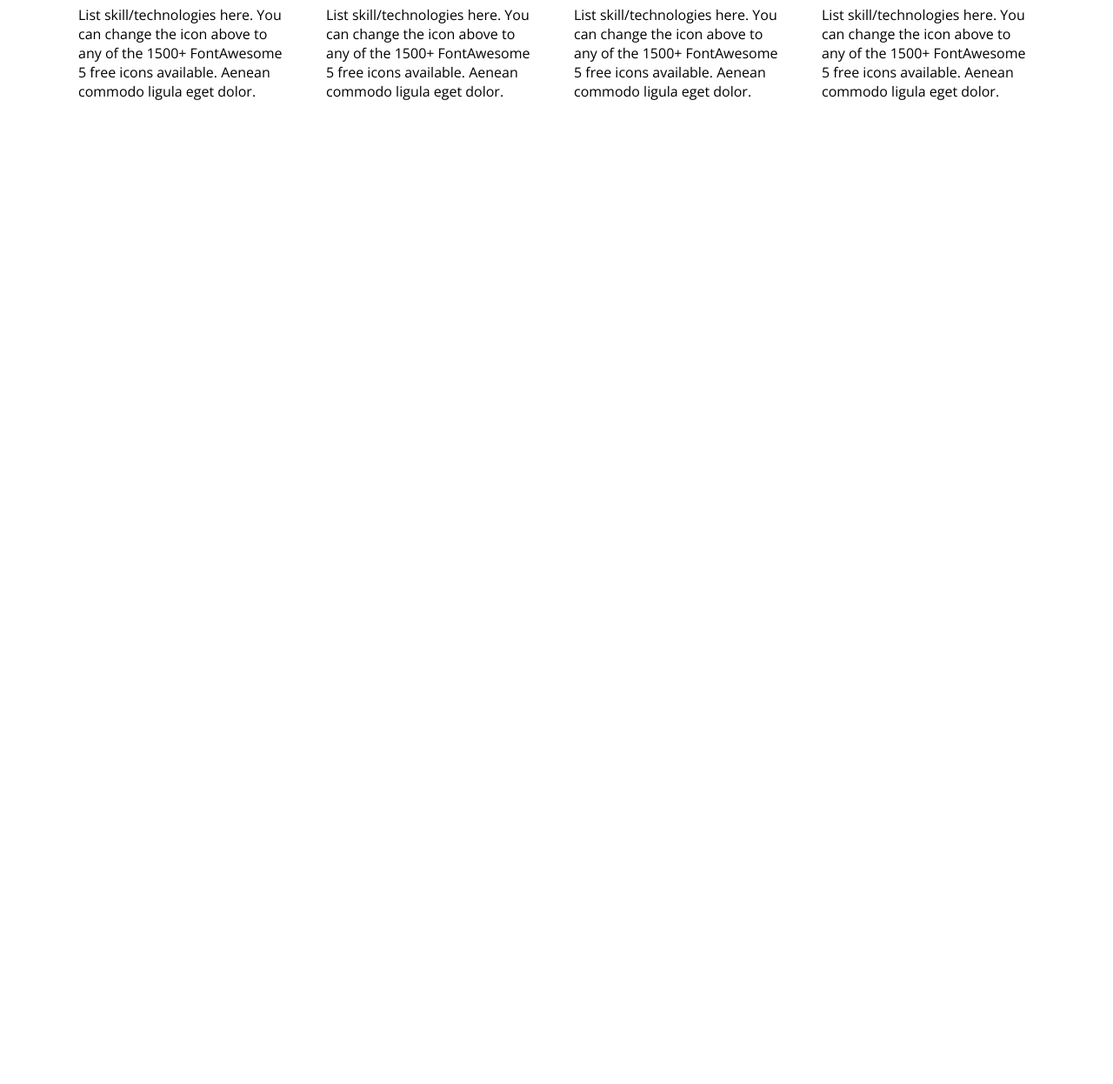
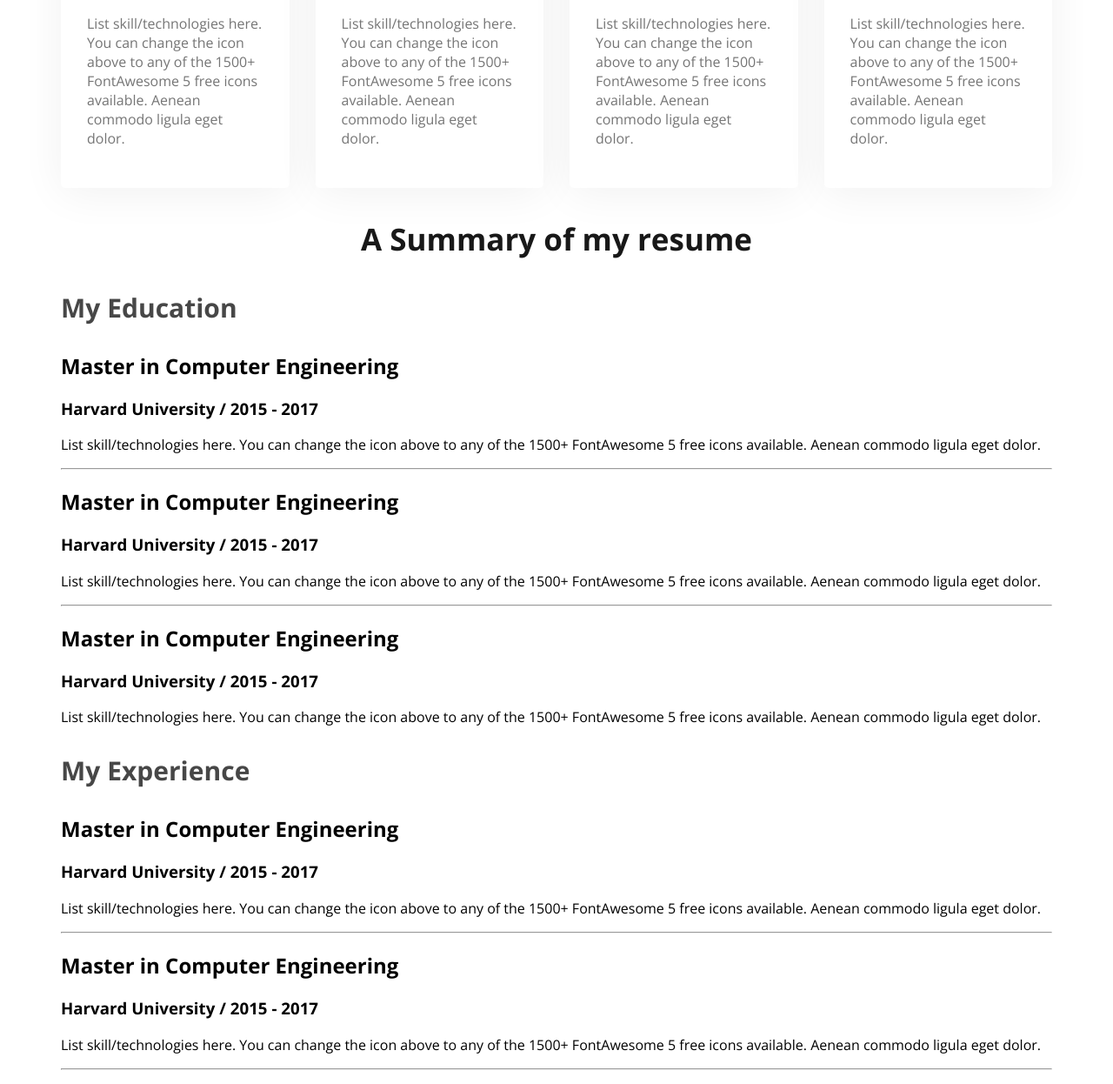
Before and after one commit to Nazmul1211/webdeveloper-portpolio, a plain HTML site: page index.html in a window 1280 px wide. Shown: the part 1844-3090 px from the top of the page at 87% size. Before the commit the page ends 2126 px from the top, so only its background shows below. Drawn offline with nearby package versions, Linux system fonts and the light colour scheme.

Commit message:
resume section added

```diff
--- a/index.html
+++ b/index.html
@@ -86,6 +86,70 @@
                 </div>
             </div>
         </section>
+        <!-- resume section -->
+        <div class="resume">
+            <h3>A Summary of my resume</h3>
+            <div class="resume-container">
+                <div class="resume-column">
+                    <h3 class="resume-column-title">My Education</h3>
+                    <div class="resume-item">
+                        <h2 class="resume-item-title">Master in Computer Engineering
+                        </h2>
+                        <h3 class="resume-item-institute">Harvard University / 2015 - 2017</h3>
+                        <p class="resume-item-description">List skill/technologies here. You can change the icon above
+                            to any of the 1500+ FontAwesome 5 free icons available. Aenean commodo ligula eget dolor.</p>
+                        </div>
+                    </div>
+                    <hr>
+                    <div class="resume-item">
+                        <h2 class="resume-item-title">Master in Computer Engineering
+                        </h2>
+                        <h3 class="resume-item-institute">Harvard University / 2015 - 2017</h3>
+                        <p class="resume-item-description">List skill/technologies here. You can change the icon above
+                            to any of the 1500+ FontAwesome 5 free icons available. Aenean commodo ligula eget dolor.</p>
+                        </div>
+                    </div>
+                    <hr>
+                    <div class="resume-item">
+                        <h2 class="resume-item-title">Master in Computer Engineering
+                        </h2>
+                        <h3 class="resume-item-institute">Harvard University / 2015 - 2017</h3>
+                        <p class="resume-item-description">List skill/technologies here. You can change the icon above
+                            to any of the 1500+ FontAwesome 5 free icons available. Aenean commodo ligula eget dolor.</p>
+                        </div>
+                    </div>
+                </div>
+                <div class="resume-column">
+                    <h3 class="resume-column-title">My Experience</h3>
+                    <div class="resume-item">
+                        <h2 class="resume-item-title">Master in Computer Engineering
+                        </h2>
+                        <h3 class="resume-item-institute">Harvard University / 2015 - 2017</h3>
+                        <p class="resume-item-description">List skill/technologies here. You can change the icon above
+                            to any of the 1500+ FontAwesome 5 free icons available. Aenean commodo ligula eget dolor.</p>
+                        </div>
+                    </div>
+                    <hr>
+                    <div class="resume-item">
+                        <h2 class="resume-item-title">Master in Computer Engineering
+                        </h2>
+                        <h3 class="resume-item-institute">Harvard University / 2015 - 2017</h3>
+                        <p class="resume-item-description">List skill/technologies here. You can change the icon above
+                            to any of the 1500+ FontAwesome 5 free icons available. Aenean commodo ligula eget dolor.</p>
+                        </div>
+                    </div>
+                    <hr>
+                    <div class="resume-item">
+                        <h2 class="resume-item-title">Master in Computer Engineering
+                        </h2>
+                        <h3 class="resume-item-institute">Harvard University / 2015 - 2017</h3>
+                        <p class="resume-item-description">List skill/technologies here. You can change the icon above
+                            to any of the 1500+ FontAwesome 5 free icons available. Aenean commodo ligula eget dolor.</p>
+                        </div>
+                    </div>
+                </div>
+            </div>
+        </div>
     </main>
     <footer>
 
--- a/styles/portpolio.css
+++ b/styles/portpolio.css
@@ -94,10 +94,11 @@ nav a {
 }
 
 /* main sectin styles */
-main{
+main {
     max-width: 1140px;
     margin: 130px auto;
 }
+
 /* about section styles */
 .about {
     border-radius: 10px;
@@ -105,26 +106,51 @@ main{
     padding: 130px;
     /* margin: 130px 150px 130px 150px; */
 }
-.about-info-container{
+
+.about-info-container {
     display: flex;
     justify-content: space-around;
 }
-.about-info{
+
+.about-info {
     text-align: center;
 }
 
 /* what i do part */
-.section-title{
+.section-title {
     justify-content: space-around;
 }
-#what-i-do-description{
+
+#what-i-do-description {
     padding: 30px 150px;
 }
-.skill-container{
+
+.skill-container {
     display: flex;
+    gap: 30px;
 }
-.skill{
-    padding: 20px;
-    max-width: 267px;
-    max-height: 377px;
+
+.skill {
+    padding: 30px;
+    border-radius: 5px;
+    background: #FFF;
+    box-shadow: 0px 6px 50px 0px rgba(0, 0, 0, 0.06);
 }
+
+.skill-description {
+    color: #757575;
+}
+
+/* resume section desian */
+.resume>h3 {
+    color: #181818;
+    text-align: center;
+    font-size: 35px;
+    font-weight: 700;
+}
+
+.resume-column-title {
+    color: #474747;
+    font-size: 30px;
+    font-weight: 700;
+}
```
